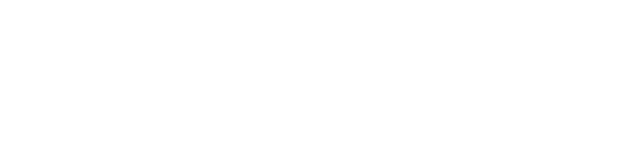
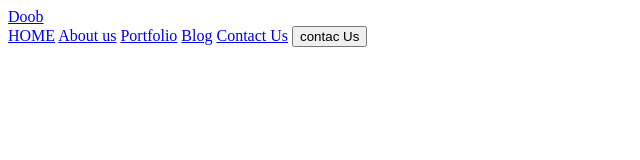
Before and after one commit to zaki4Y/Mini_projet2, a plain HTML site: page index.html in a window 1280 px wide. Shown: the whole page, without its empty margins (0-640 px from the left). Drawn offline with Linux system fonts and the light colour scheme.

Commit message:
html_navbar

```diff
--- a/index.html
+++ b/index.html
@@ -7,6 +7,20 @@
     <link rel="stylesheet" href="./puplic/css/app.css">
 </head>
 <body>
-
+    <header>
+    <!-- navbar -->
+    <header class="header">
+        <a href="#" class="logo">Doob</a>
+        <div>
+            <nav class="navbar">
+                <a href="#">HOME</a>
+                <a href="#">About us</a>
+                <a href="#">Portfolio</a>
+                <a href="#">Blog</a>
+                <a href="#">Contact Us</a>
+                <button>contac Us</button>
+            </nav>
+        </div>
+    </header>
 </body>
 </html>
```
